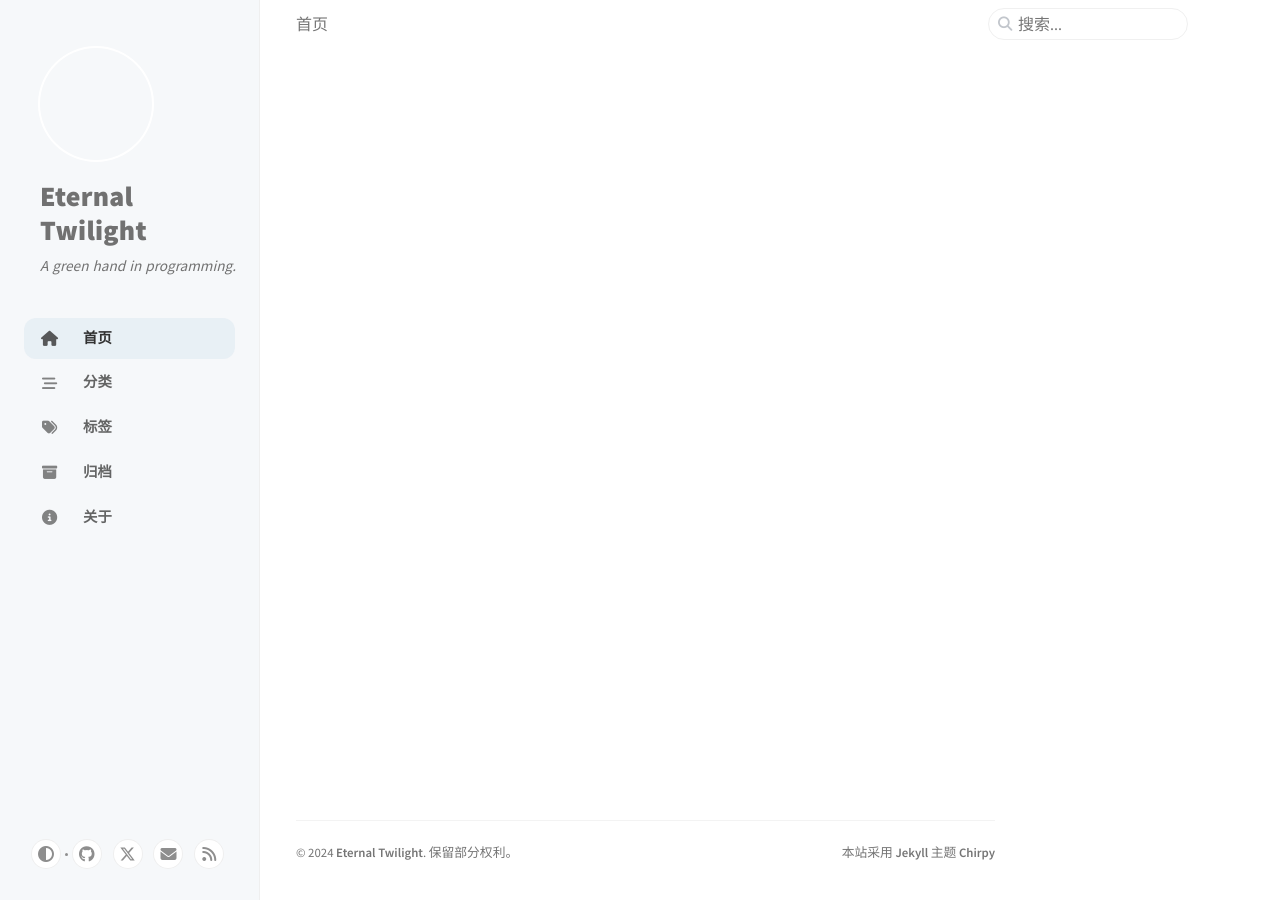
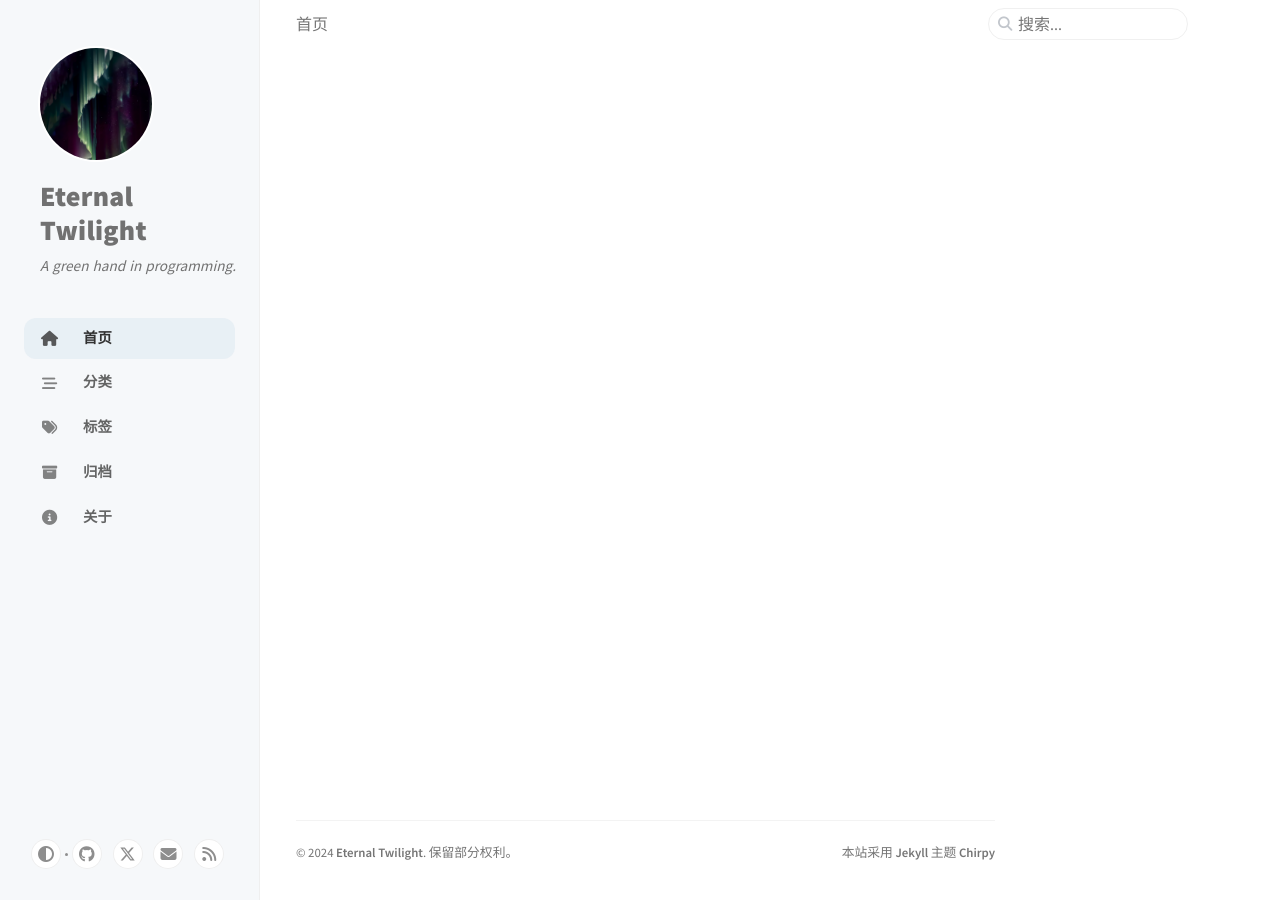
Before and after one commit to EtnlTwilight/etnltwilight.github, a Jekyll site: the page built from index.html, in a window 1280 px wide. Built offline with Jekyll 4.4.1, drawn with Linux system fonts in a browser that asks for light colours; cached includes are drawn as plain includes.

Commit message:
Update _config.yml

```diff
--- a/_config.yml
+++ b/_config.yml
@@ -97,7 +97,7 @@ theme_mode: # [light | dark]
 cdn:
 
 # the avatar on sidebar, support local or CORS resources
-avatar:
+avatar: /assets/img/favicons/android-chrome-512x512.png
 
 # The URL of the site-wide social preview image used in SEO `og:image` meta tag.
 # It can be overridden by a customized `page.image` in front matter.
```
